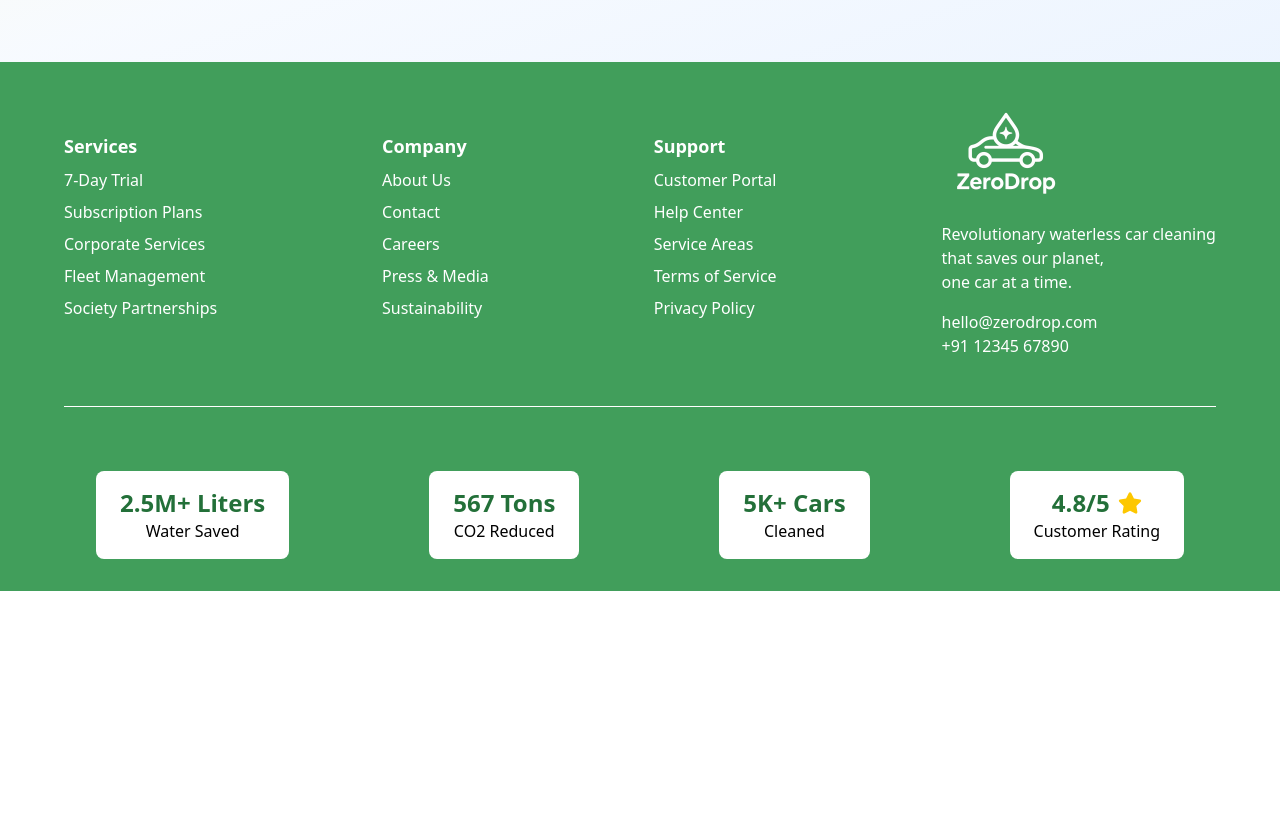
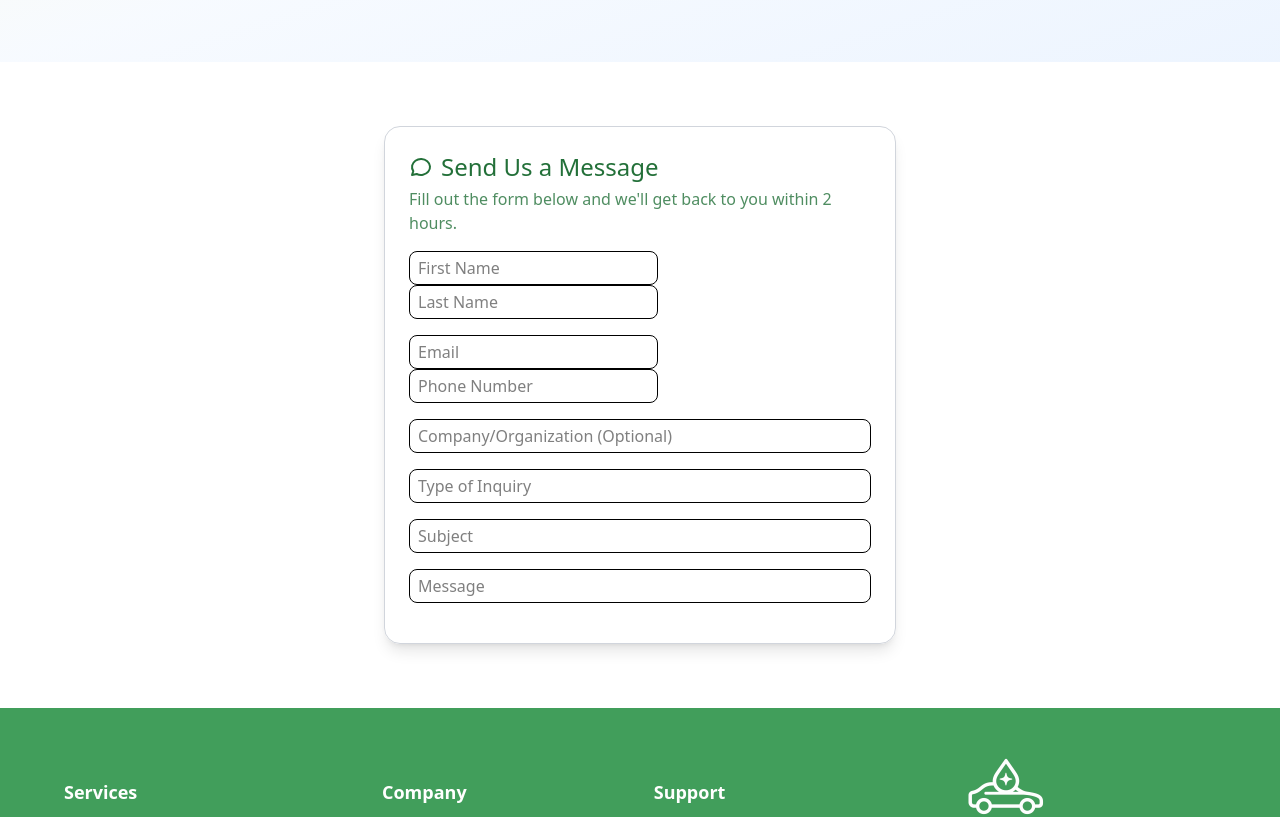
Before and after one commit to Sachin2634/zerodrop-web, a Next.js app: page /contactus in a window 1280 px wide. Shown: the part 424-1241 px from the top of the page. Before the commit the page ends 1015 px from the top, so only its background shows below. Built offline with nearby package versions, Linux system fonts and the light colour scheme.

Commit message:
feat: Message form basic UI and integrate in contact us

```diff
--- /dev/null
+++ b/src/app/contactus/components/MessageForm.tsx
@@ -0,0 +1,31 @@
+import React from "react";
+import { TbMessageCircle } from "react-icons/tb";
+
+const MessageForm = () => {
+  return (
+    <div className="rounded-2xl border border-gray-300 shadow-lg p-6 max-w-lg mx-auto my-16">
+      <div className="flex gap-2 items-center text-2xl text-[#237039] mb-1">
+        <TbMessageCircle /> Send Us a Message
+      </div>
+      <div className="text-[#237039]/80">
+        Fill out the form below and we'll get back to you within 2 hours.
+      </div>
+      <div className="flex flex-col gap-4 my-4 w-full">
+        <div className="w-full">
+          <input type="text" className="border px-2 py-1 rounded-lg mr-2" placeholder="First Name"/>
+          <input type="text" className="border px-2 py-1 rounded-lg" placeholder="Last Name"/>
+        </div>
+        <div>
+          <input type="email" className="border px-2 py-1 rounded-lg mr-2" placeholder="Email"/>
+          <input type="text" className="border px-2 py-1 rounded-lg" placeholder="Phone Number"/>
+        </div>
+        <input type="text" className="border px-2 py-1 rounded-lg" placeholder="Company/Organization (Optional)"/>
+        <input type="text" className="border px-2 py-1 rounded-lg" placeholder="Type of Inquiry"/>
+        <input type="text" className="border px-2 py-1 rounded-lg" placeholder="Subject"/>
+        <input type="text" className="border px-2 py-1 rounded-lg" placeholder="Message"/>
+      </div>
+    </div>
+  );
+};
+
+export default MessageForm;
--- a/src/app/contactus/page.tsx
+++ b/src/app/contactus/page.tsx
@@ -1,10 +1,14 @@
 import React from 'react'
 import ContactHeader from './components/ContactHeader'
+import MessageForm from './components/MessageForm'
 
 const ContactUs = () => {
   return (
     <div>
       <ContactHeader />
+      <div>
+        <MessageForm />
+      </div>
     </div>
   )
 }
```
